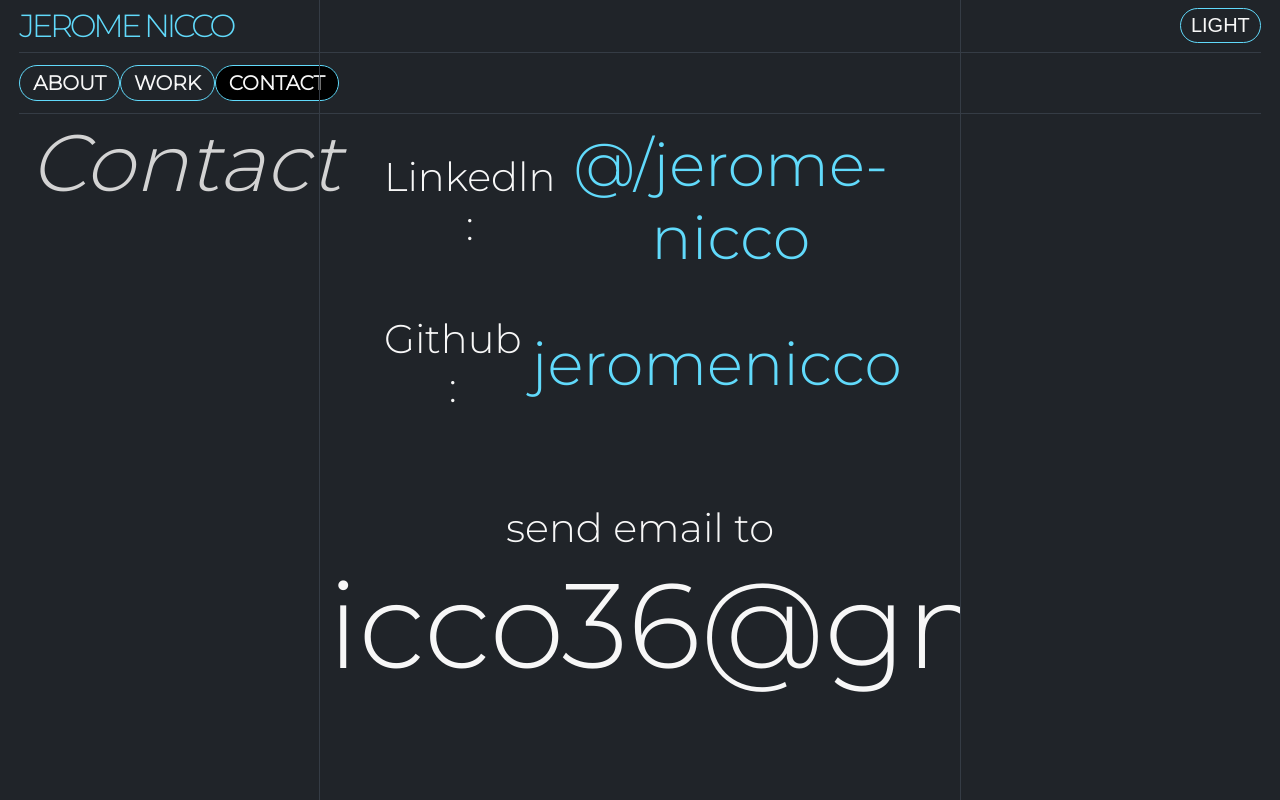
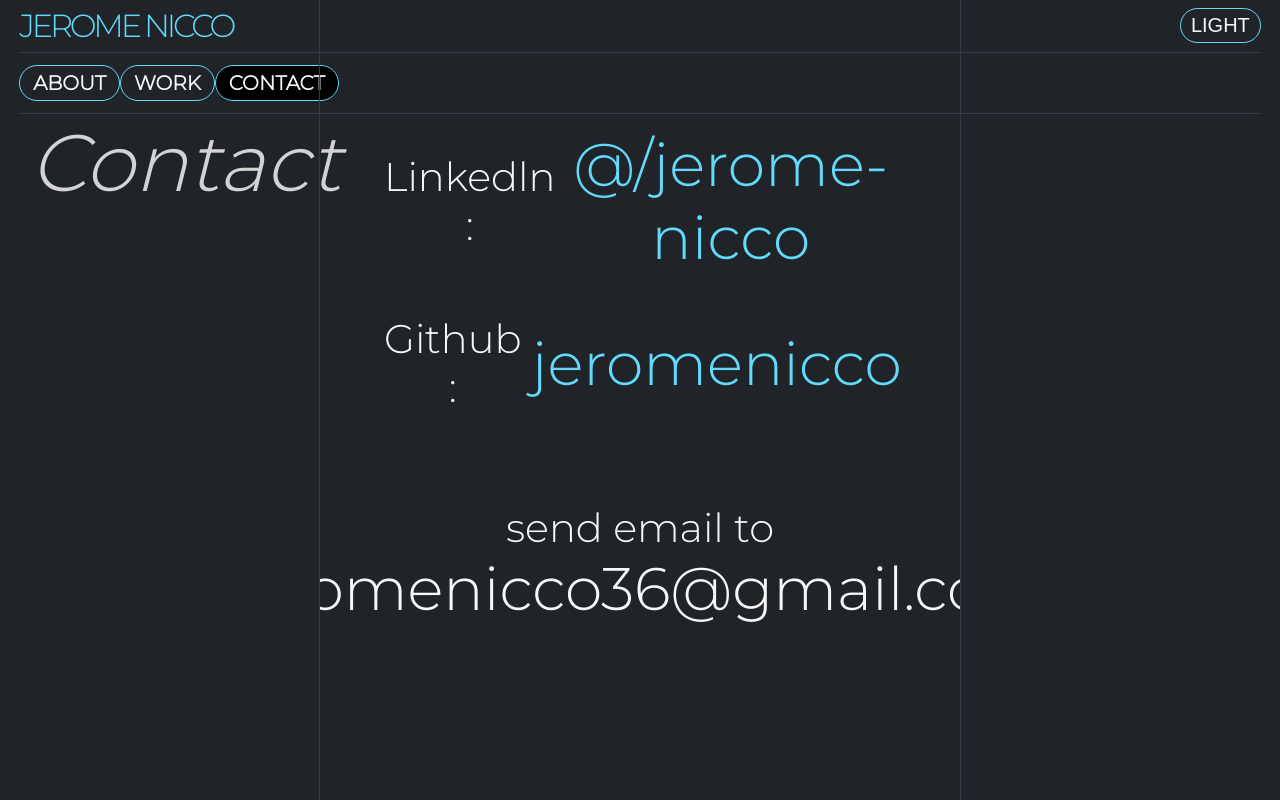
Before and after one commit to jeromenicco/myApp, a React (Create React App) app: page /contact in a window 1280 px wide. Built offline with nearby package versions, Linux system fonts and the light colour scheme; what react-router-last-location would draw is missing.

Commit message:
minor bugg

```diff
--- a/src/Components/Contact.css
+++ b/src/Components/Contact.css
@@ -107,10 +107,11 @@
 .send-to {
   padding-top: 10%;
   text-align: center;
+
 }
 
 .send-to em {
-  font-size: 3em;
+  font-size: 1.5em;
   cursor: pointer;
   font-style: initial;
 }
```
